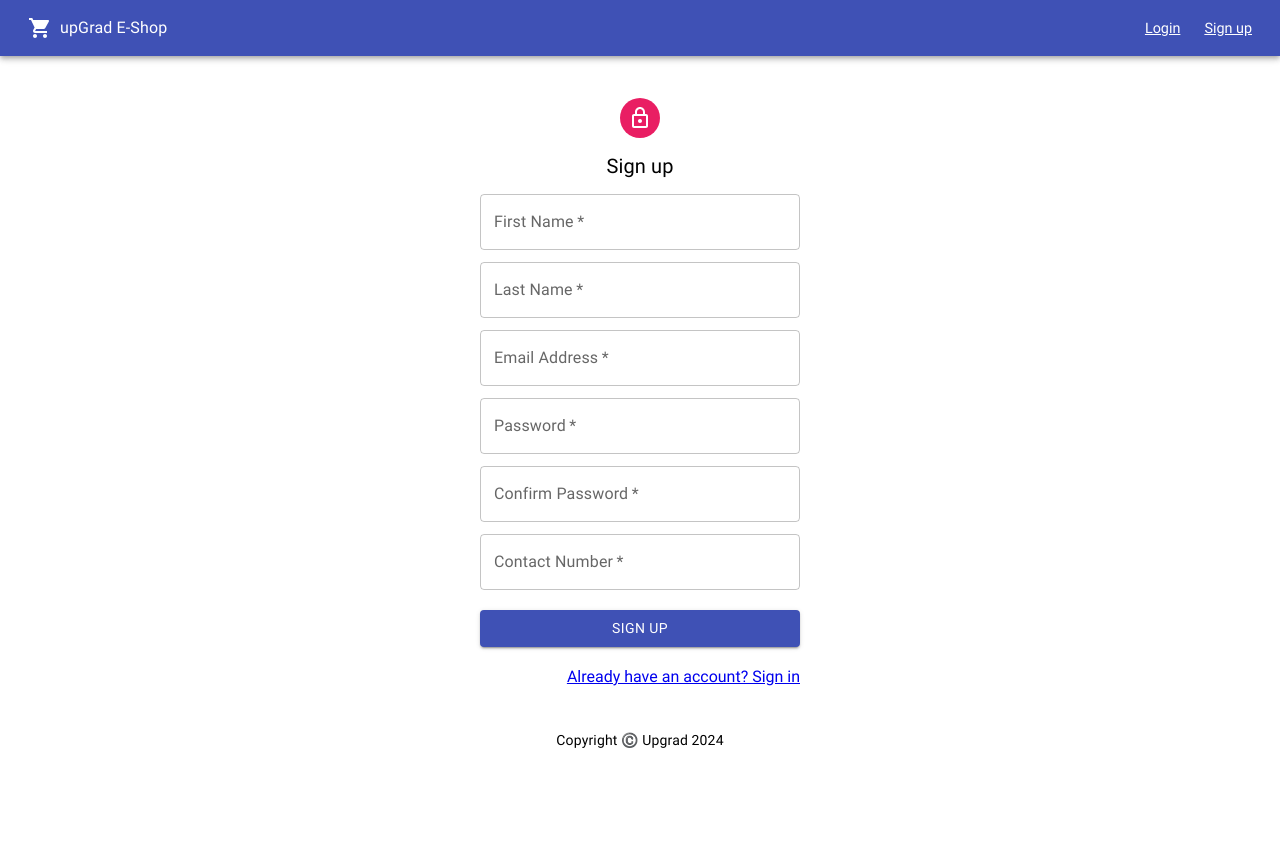
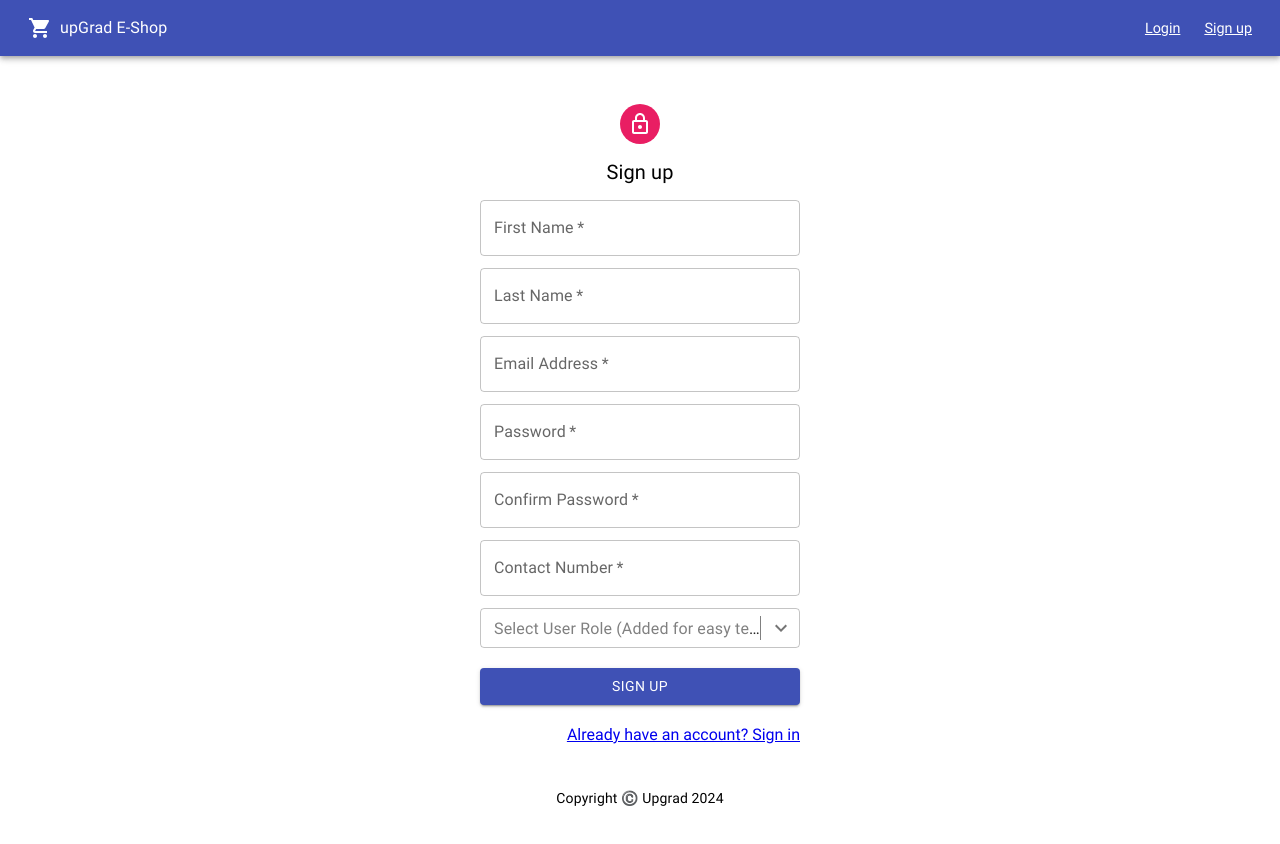
Before and after one commit to Sanish07/upgrad-eshop-application, a React (Create React App) app: page /signup in a window 1280 px wide. Shown: the top 844 px of the page. Before the commit the page ends 800 px from the top, so only its background shows below. Built offline with nearby package versions, Linux system fonts and the light colour scheme.

Commit message:
Added signup user functionality and fixed product display bugs

```diff
--- /dev/null
+++ b/src/common/services/signupService.js
@@ -0,0 +1,6 @@
+import Axios from "axios";
+
+export const signNewUserToApp = async (signupDetails) => {
+    const url = '/api/auth/signup';
+    return await Axios.post(url,signupDetails);
+}
--- a/src/components/Products/ProductDetails.js
+++ b/src/components/Products/ProductDetails.js
@@ -64,6 +64,8 @@ const ProductDetails = () => {
 
     return(
         <>
+           {
+           (product)?
            <Stack direction={'row'} spacing={12} minHeight={'85vh'} justifyContent={'center'} alignItems={'center'}>
              <ImageStyled src={product.imageUrl} alt='image'/>
              <Stack>
@@ -78,6 +80,8 @@ const ProductDetails = () => {
                 <Button variant="contained" size='small' onClick={handleOrderRedirect} sx={{backgroundColor : '#3f51b5', marginTop : 2, width : '8rem'}}> PLACE ORDER </Button>
              </Stack>
            </Stack>
+           :<></>
+           }
         </>
     );
 };
--- a/src/components/Signup/Signup.js
+++ b/src/components/Signup/Signup.js
@@ -1,24 +1,132 @@
-import React from 'react';
-import { Avatar, Typography, TextField, Stack, Button} from "@mui/material";
+import React, {useEffect, useState} from 'react';
+import { Avatar, Typography, TextField, Stack, Button, FormControl, FormHelperText ,MenuItem, Select} from "@mui/material";
 import { pink } from "@mui/material/colors";
 import LockOutlinedIcon from '@mui/icons-material/LockOutlined';
+import { styled } from '@mui/material/styles';
+import KeyboardArrowDownIcon from '@mui/icons-material/KeyboardArrowDown';
 import { Link } from 'react-router-dom';
+import { signNewUserToApp } from '../../common/services/signupService';
 
 const Signup = () => {
+    const userRoles = [
+        {text : "Administrator", value : "admin"},
+        {text : "User", value : "user"},
+      ];
+
+      const [userRoleValue, setUserRoleValue] = useState("");
+      const [cnfPassword, setConfirmPasswordVal] = useState("");
+      const [userInputs,setUserInputs] = useState({
+        "email": "",
+        "password": "",
+        "firstName": "",
+        "lastName": "",
+        "contactNumber": "",
+        "role": []
+      });
+
+      useEffect(()=>{
+        setUserInputs({...userInputs, role : [`${userRoleValue}`]})
+      },[userRoleValue]);
+
+      const StyledArrow = styled(KeyboardArrowDownIcon)({
+        borderLeft: '1px solid gray', // Add left border to the icon
+        paddingLeft: '8px', // Adjust padding for the icon
+      });
+
+      const handleSignupNewUser = () => { //User input validations post signup request
+        const emailRegex = /^[^\s@]+@[^\s@]+\.[^\s@]+$/; //Matching the email state with regex for email validation
+        const contactNumberRegex = /^\d{8,15}$/;
+
+        if(userInputs.firstName.length < 1 || userInputs.firstName.length > 25){
+            alert('First name length should be between 1-25 characters.');
+            return; // Prevent form submission if password is invalid
+        }
+
+        if(userInputs.lastName.length < 1 || userInputs.lastName.length > 25){
+            alert('Last name length should be between 1-25 characters.');
+            return; // Prevent form submission if password is invalid
+        }
+
+        if(!emailRegex.test(userInputs.email)) {
+           alert('Please enter a valid email address');
+           return; // Prevent form submission if email is invalid
+        }
+
+        if(userInputs.password.length < 6 || userInputs.password.length > 40){
+            alert('Password length should be between 6-40 characters.');
+            return; // Prevent form submission if password is invalid
+        }
+
+        if(userInputs.password !== cnfPassword){
+            alert("Confirm password value doesn't matches with password value");
+            return; // Prevent form submission if confirm password value is invalid
+        }
+
+        if(!contactNumberRegex.test(userInputs.contactNumber)){
+            alert('Please enter a valid contact number between length 8-15');
+            return;
+        }
+
+        if(userRoleValue.length === 0){
+            alert('Please select a user role');
+            return;
+        }
+
+        signNewUserToApp(userInputs).then((response)=>{
+            console.log(response);
+            window.location.reload();
+        }).catch((error)=>{
+            console.log(error);
+        });
+
+      };
+
     return(
         <>
-        <Stack useFlexGap minHeight={"92vh"} className='' direction="column" justifyContent="center" alignItems="center" spacing={0.5}>
+        <Stack useFlexGap minHeight={"100vh"} className='' direction="column" justifyContent="center" alignItems="center" spacing={0.5}>
         <Avatar sx={{bgcolor : pink[500]}} >
             <LockOutlinedIcon color="inherit"></LockOutlinedIcon>
         </Avatar>
         <Typography sx={{ marginTop : 1 }} variant='h6'>Sign up</Typography>
-        <TextField sx={{ marginTop : 1, width : 1/4 }} label="First Name" variant="outlined" autoComplete='on' required/>
-        <TextField sx={{ marginTop : 1, width : 1/4 }} label="Last Name" variant="outlined" autoComplete='on' required/>
-        <TextField sx={{ marginTop : 1, width : 1/4 }} label="Email Address" variant="outlined" autoComplete='on' required/>
-        <TextField sx={{ marginTop : 1, width : 1/4 }} label="Password" variant="outlined" autoComplete='off' required/>
-        <TextField sx={{ marginTop : 1, width : 1/4 }} label="Confirm Password" variant="outlined" autoComplete='off' required/>
-        <TextField sx={{ marginTop : 1, width : 1/4 }} label="Contact Number" variant="outlined" autoComplete='on' required/>
-        <Button variant="contained" sx={{backgroundColor : '#3f51b5', marginTop : 2, width : 1/4}}> SIGN UP </Button>
+        <TextField sx={{ marginTop : 1, width : 1/4 }} onChange={(e)=>setUserInputs({...userInputs, firstName : e.target.value})} value={userInputs.firstName} label="First Name" variant="outlined" autoComplete='on' required/>
+        <TextField sx={{ marginTop : 1, width : 1/4 }} onChange={(e)=>setUserInputs({...userInputs, lastName : e.target.value})} value={userInputs.lastName} label="Last Name" variant="outlined" autoComplete='on' required/>
+        <TextField sx={{ marginTop : 1, width : 1/4 }} onChange={(e)=>setUserInputs({...userInputs, email : e.target.value})} value={userInputs.email} label="Email Address" variant="outlined" autoComplete='on' required/>
+        <TextField sx={{ marginTop : 1, width : 1/4 }} onChange={(e)=>setUserInputs({...userInputs, password : e.target.value})} value={userInputs.password} label="Password" variant="outlined" autoComplete='off' required/>
+        <TextField sx={{ marginTop : 1, width : 1/4 }} onChange={(e)=>setConfirmPasswordVal(e.target.value)} value={cnfPassword} label="Confirm Password" variant="outlined" autoComplete='off' required/>
+        <TextField sx={{ marginTop : 1, width : 1/4 }} onChange={(e)=>setUserInputs({...userInputs, contactNumber : e.target.value})} value={userInputs.contactNumber} label="Contact Number" variant="outlined" autoComplete='on' required/>
+        <FormControl sx={{width: 1/4, mt :  1}}>
+        <Select
+          id="user-role"
+          size="small"
+          renderValue={(selected) => {
+            if (selected.length === 0) {
+              return <span style={{ color: "gray" }}>Select User Role (Added for easy testing) *</span>;
+            } else {
+              return userRoles.find((item) => item.value === selected).text;
+            }
+          }}
+          displayEmpty
+          IconComponent={StyledArrow}
+          sx={{
+            width: '100%',
+            "& .MuiSelect-icon": {
+              transform: "none", // Reset the transformation of the default icon
+            },
+            "&:hover .MuiSelect-icon": {
+              transform: "none", // Reset the transformation of the icon on hover
+            },
+          }}
+          value={userRoleValue}
+          onChange={(e) => setUserRoleValue(e.target.value)}
+        >
+          {userRoles.map((item, index) => (
+            <MenuItem key={index} value={item.value}>
+              {item.text}
+            </MenuItem>
+          ))}
+        </Select>
+      </FormControl>
+        <Button onClick={handleSignupNewUser} variant="contained" sx={{backgroundColor : '#3f51b5', marginTop : 2, width : 1/4}}> SIGN UP </Button>
         <div style={{marginTop : "16px", textAlign: 'end', width : '25%'}}>
           <Link to="/login">Already have an account? Sign in</Link>
         </div>
```
